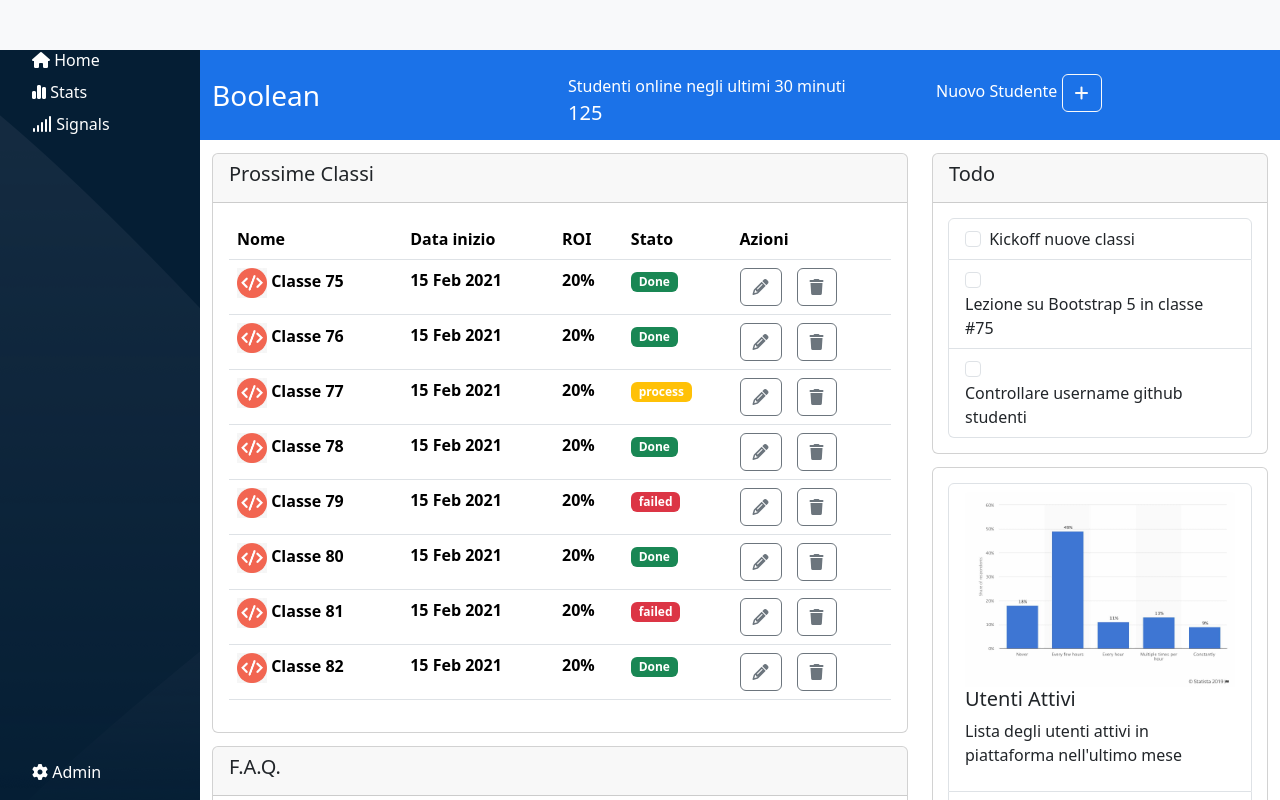
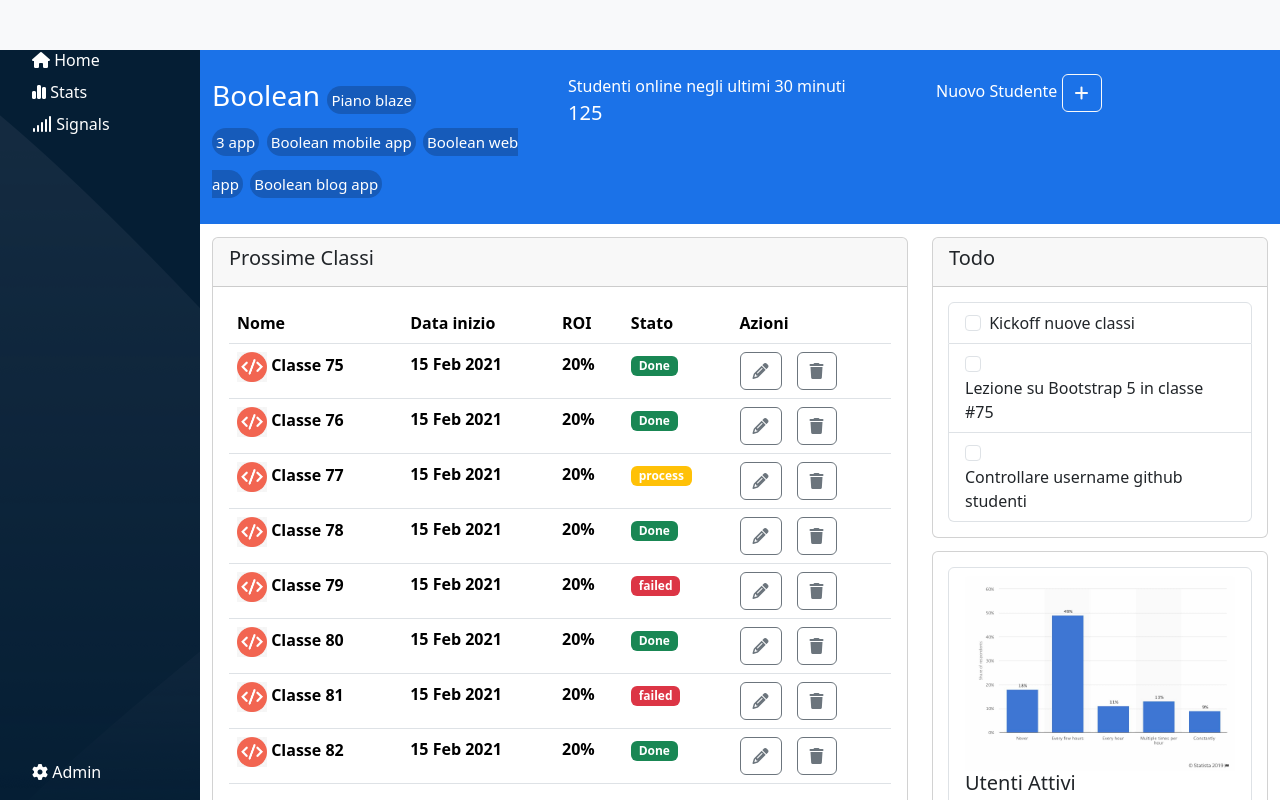
Before and after one commit to lorenzo-de-giorgi/html-css-bootstrap-dashboard, a plain HTML site: page index.html in a window 1280 px wide. Drawn offline with nearby package versions, Linux system fonts and the light colour scheme.

Commit message:
compleating header

```diff
--- a/css/style.css
+++ b/css/style.css
@@ -6,25 +6,22 @@
 	--color-gray: #6c757d;
 	--color-left-bar: #051e34;
 	--color-white: #ffffff;
+    --color-bg-header: #165bba;
+}
+
+.ldg-bg-header{
+    background-color: var(--color-bg-header);
 }
 
 ul{
     list-style: none;
 }
 
-.my-margin-navbar{
-    margin-left: 145px;
-}
 
 header{
     height: 50px;
 }
 
-.my-navbar{
-    height: 100px;
-    position: fixed;
-    width: calc(100% - 145px);
-}
 
 /* container */
 .ldg-wrapper{
@@ -111,6 +108,10 @@ main .card{
     margin-bottom: 8px;
 }
 
+.ldg-font-size-small{
+    font-size: 15px;
+}
+
 @media screen and (max-width: 576px){
 
     .mobile-none{
--- a/index.html
+++ b/index.html
@@ -38,7 +38,14 @@
                 <div class="ldg-bg-blue text-white ">
                     <div class="row d-flex flex-wrap">
                         <div class="order-md-2 col-12 col-md-4 pt-4">Nuovo Studente <button data-bs-toggle="offcanvas" data-bs-target="#offcanvasRight" aria-controls="offcanvasRight" class="btn btn-outline-light" href=""><i class="fa-solid fa-plus"></i></button></div>
-                        <div class="order-md-0 col-12 col-md-4 p-4 fs-3 ">Boolean</div>
+                        <div class="order-md-0 col-12 col-md-4 p-4 fs-3 ">
+                            Boolean
+                            <a class="text-decoration-none text-white p-1 rounded-pill ldg-bg-header ldg-font-size-small" href=""> Piano blaze</a><br>
+                            <a class="text-decoration-none text-white p-1 rounded-pill ldg-bg-header ldg-font-size-small" href="">3 app</a>
+                            <a class="text-decoration-none text-white p-1 rounded-pill ldg-bg-header ldg-font-size-small" href="">Boolean mobile app</a>
+                            <a class="text-decoration-none text-white p-1 rounded-pill ldg-bg-header ldg-font-size-small" href="">Boolean web app</a>
+                            <a class="text-decoration-none text-white p-1 rounded-pill ldg-bg-header ldg-font-size-small" href="">Boolean blog app</a>
+                        </div>
                         <div class="order-md-1 col-12 col-md-4 pt-4">Studenti online negli ultimi 30 minuti <br> <span class="fs-5">125</span></div>
                     </div>
                     <!-- off canvas new student -->
@@ -130,7 +137,7 @@
                                 </div>
                               </form>
                         </div>
-                      </div>
+                    </div>
                 </div>
                 <div class="container-fluid">
                     <div class="row">
```
